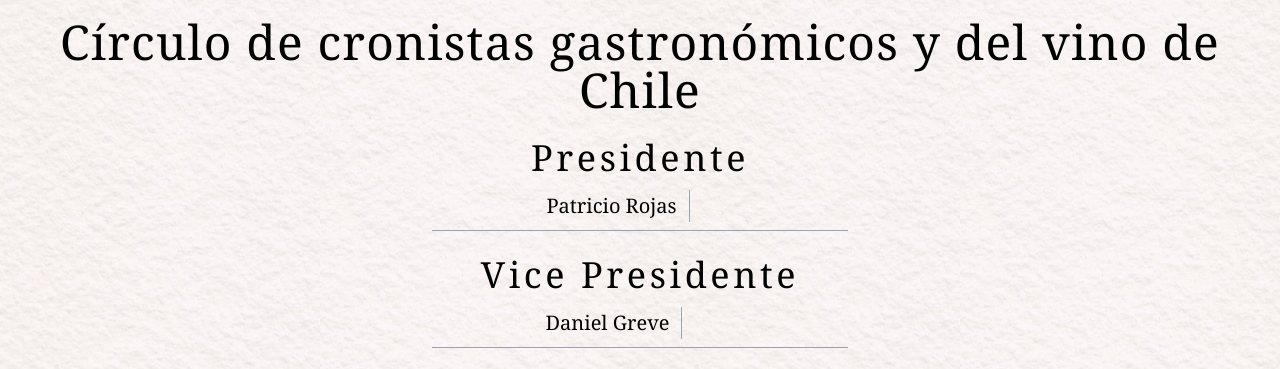
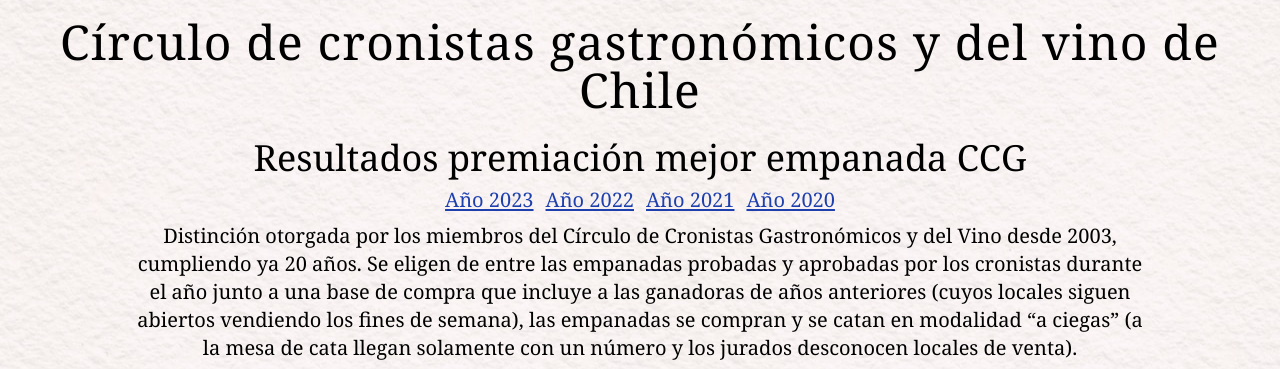
Before and after one commit to ignacioz33/ccg-tailwind, a website built with Parcel: page src/index.html in a window 1280 px wide. Shown: the part 382-751 px from the top of the page. Built offline with nearby package versions, Linux system fonts and the light colour scheme.

Commit message:
actualizacion sobre empanadas

```diff
--- a/src/index.html
+++ b/src/index.html
@@ -11,10 +11,20 @@
 <body class="bg-amber-50">
   <div class="flex flex-col items-center min-h-screen bg-repeat bg-center" style="background-image: url('./srcs/fondo.jpg');">
     <div class="px-5 py-10">
-      <img class="w-80" src="./srcs/logo-cronistas.svg" alt="Círculo de cronistas gastronómicos">
+      <img class="w-60 sm:w-80" src="./srcs/logo-cronistas.svg" alt="Círculo de cronistas gastronómicos">
     </div>
     <div class="flex flex-col gap-6 text-center px-3 items-center pb-20">
-      <h1 class="text-5xl tracking-wide font-normal">Círculo de cronistas gastronómicos y del vino de Chile</h1>
+      <h1 class="text-4xl sm:text-5xl tracking-wide font-normal">Círculo de cronistas gastronómicos y del vino de Chile</h1>
+      <div class='mb-4 flex flex-col gap-2 max-w-screen-lg'>
+        <h2 class='text-3xl sm:text-4xl font-normal'>Resultados premiación mejor empanada CCG</h2>
+        <div class='text-xl flex flex-row gap-3 justify-center flex-wrap'>
+          <a class='text-blue-800 underline underline-offset-2 hover:underline hover:underline-offset-4 transition-all' target='_blank' href="https://www.800.cl/?id=1357&idNota=15068">Año 2023</a>
+          <a class='text-blue-800 underline underline-offset-2 hover:underline hover:underline-offset-4 transition-all' target='_blank' href="https://www.800.cl/?id=1357&idNota=15059">Año 2022</a>
+          <a class='text-blue-800 underline underline-offset-2 hover:underline hover:underline-offset-4 transition-all' target='_blank' href="https://www.800.cl/?id=1357&idNota=15008">Año 2021</a>
+          <a class='text-blue-800 underline underline-offset-2 hover:underline hover:underline-offset-4 transition-all' target='_blank' href="https://www.800.cl/?id=1357&idNota=15067">Año 2020</a>
+        </div>
+        <p class='text-xl'>Distinción otorgada por los miembros del Círculo de Cronistas Gastronómicos y del Vino desde 2003, cumpliendo ya 20 años. Se eligen de entre las empanadas probadas y aprobadas por los cronistas durante el año junto a una base de compra que incluye a las ganadoras de años anteriores (cuyos locales siguen abiertos vendiendo los fines de semana), las empanadas se compran y se catan en modalidad “a ciegas” (a la mesa de cata llegan solamente con un número y los jurados desconocen locales de venta).</p>
+      </div>
       <div class="max-w-[420px] flex flex-col gap-6">
         <div class="flex flex-col gap-3 pb-2 border-b border-gray-400">
           <h2 class="text-4xl tracking-widest font-normal">Presidente</h2>
```
Also changed, not shown: docs/codigo-del-circulo.html (+1 -1 lines), docs/estatutos-del-ccg.html (+1 -1 lines), docs/historia.html (+1 -1 lines), docs/index.html (+1 -1 lines), docs/presentacion.html (+1 -1 lines), docs/quienes-somos.html (+1 -1 lines), 1 other file.
